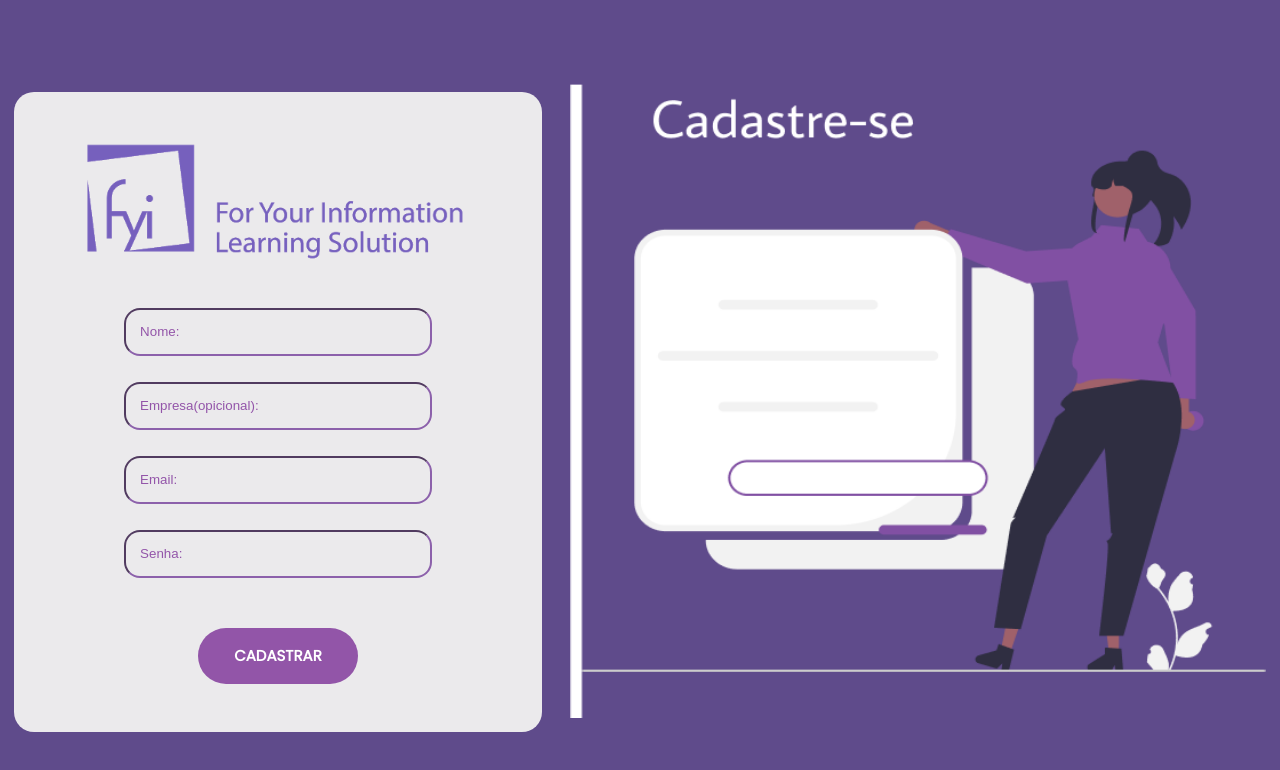
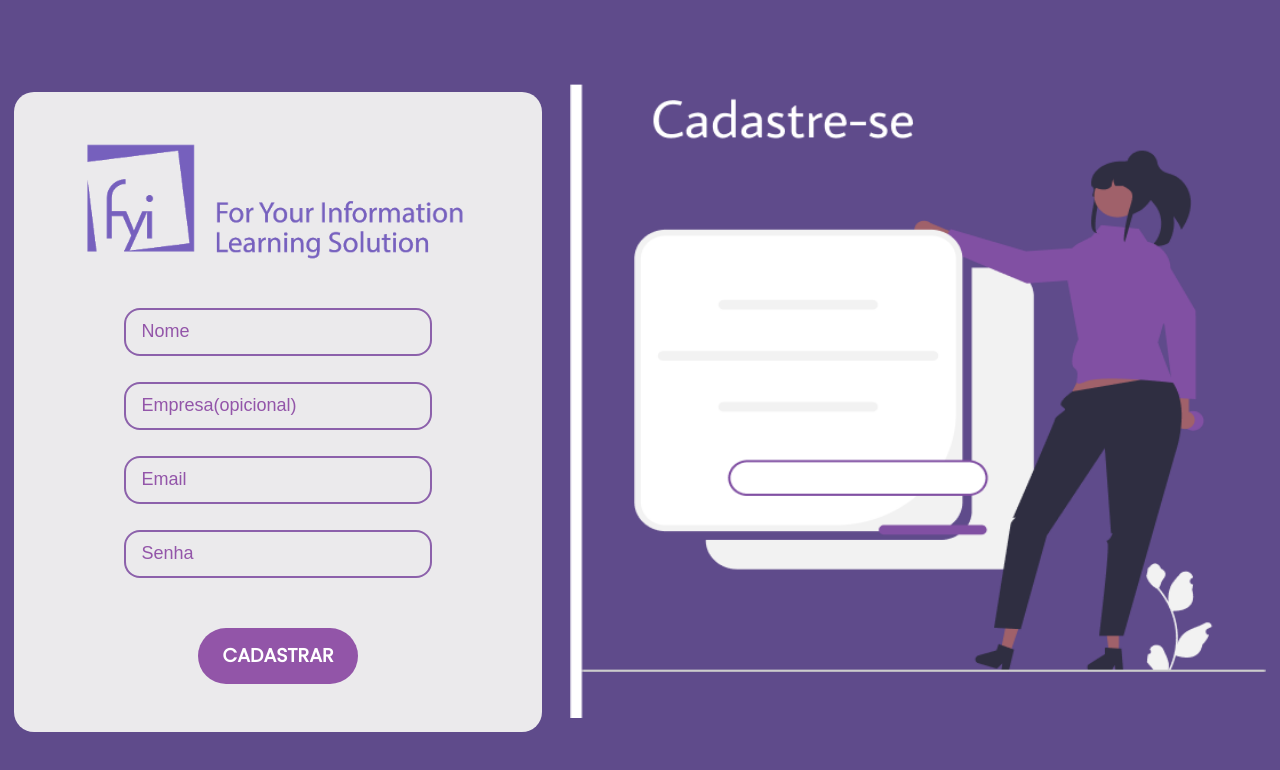
Before and after one commit to fernandopereira25608/FYI-Learning-Solutions, a React (Create React App) app: page /Cadastro in a window 1280 px wide. Shown: the top 770 px of the page. Built offline with nearby package versions, Linux system fonts and the light colour scheme; a web font is replaced by a local one.

Commit message:
ajustes dnv

```diff
--- a/src/Pages/Cadastro/Cadastro.css
+++ b/src/Pages/Cadastro/Cadastro.css
@@ -55,7 +55,9 @@
     width: 24vw;
     padding-left: 10px ;
     border-radius: 2vh ;
+    border: 2px solid #9355A9;
     border-color: rgba(129, 80, 163, 0.89);
+    font-size: 18px;
 }
 
 .cadastro-btn-cadastrar  {
@@ -67,7 +69,7 @@
     font-family: 'Poppins', sans-serif;
     text-transform: uppercase;
     color: white;
-    font-size: 15px ;
+    font-size: 19px ;
     font-weight: bold;
     border: none;
 }
--- a/src/Pages/Cadastro/Cadastro.jsx
+++ b/src/Pages/Cadastro/Cadastro.jsx
@@ -20,19 +20,19 @@ function Cadastro() {
                         <form action="" className='cadastro-form'>
 
                             <div className="cadastro-box-inputs">
-                                <label for=""> </label> <input type="name" name=" nameJ " placeholder=" Nome: " />
+                                <label for=""> </label> <input type="name" name=" nameJ " placeholder=" Nome " />
                             </div>
 
                             <div className="cadastro-box-inputs">
-                                <label for=""> </label> <input type="text" name=" textJ " placeholder=" Empresa(opicional): " />
+                                <label for=""> </label> <input type="text" name=" textJ " placeholder=" Empresa(opicional) " />
                             </div>
 
                             <div className="cadastro-box-inputs">
-                                <label for=""> </label> <input type="email" name=" emailJ " placeholder=" Email: " />
+                                <label for=""> </label> <input type="email" name=" emailJ " placeholder=" Email " />
                             </div>
 
                             <div className="cadastro-box-inputs">
-                                <label for=""> </label> <input type="password" name=" senhaJ " placeholder=" Senha: " />
+                                <label for=""> </label> <input type="password" name=" senhaJ " placeholder=" Senha " />
                             </div>
                             {/* <div className='conteudo'> */}
 
--- a/src/Pages/Contato/index.js
+++ b/src/Pages/Contato/index.js
@@ -41,7 +41,8 @@ const Contato = () => {
                 </span>
               </label>
 
-              <textarea class="contact-form-mensagem" placeholder="Mensagem" ></textarea>
+              <textarea class="contact-form-mensagem" placeholder="Mensagem"  ></textarea>
+
 
 
               <div class="contact-form-content-checkbox">
@@ -67,7 +68,7 @@ const Contato = () => {
 
 
           <div>
-            <iframe src="https://www.google.com/maps/embed?pb=!1m18!1m12!1m3!1d1828.6337891578544!2d-46.65964771469206!3d-23.558831498626542!2m3!1f0!2f0!3f0!3m2!1i1024!2i768!4f13.1!3m3!1m2!1s0x94ce59cd06184701%3A0xc5432b0e1fbb652f!2sAv.%20Paulista%2C%202006%20-%20406%20407%20-%20Bela%20Vista%2C%20S%C3%A3o%20Paulo%20-%20SP%2C%2001310-200!5e0!3m2!1spt-BR!2sbr!4v1649852568387!5m2!1spt-BR!2sbr" width="600" height="450" allowfullscreen="" loading="lazy" referrerpolicy="no-referrer-when-downgrade"></iframe>
+            <iframe src="https://www.google.com/maps/embed?pb=!1m18!1m12!1m3!1d1828.6337891578544!2d-46.65964771469206!3d-23.558831498626542!2m3!1f0!2f0!3f0!3m2!1i1024!2i768!4f13.1!3m3!1m2!1s0x94ce59cd06184701%3A0xc5432b0e1fbb652f!2sAv.%20Paulista%2C%202006%20-%20406%20407%20-%20Bela%20Vista%2C%20S%C3%A3o%20Paulo%20-%20SP%2C%2001310-200!5e0!3m2!1spt-BR!2sbr!4v1649852568387!5m2!1spt-BR!2sbr" width="900" height="600" allowfullscreen="" loading="lazy" referrerpolicy="no-referrer-when-downgrade"></iframe>
           </div>
         </div>
 
--- a/src/Pages/Contato/style.css
+++ b/src/Pages/Contato/style.css
@@ -17,7 +17,7 @@ margin-bottom: 38px;
 
 .contact-contato{
 width: 439px;
-height: 545px;
+height: 621px;
 background-color: #ebeaec;
 border-radius: 30px;
 display: flex;
@@ -25,7 +25,7 @@ flex-direction: column;
 justify-content: center;
 align-items: center;
 margin-top: 4%;
-margin-left: 202px;
+margin-left: 200px;
 margin-bottom: 4%;
 
 
@@ -58,7 +58,7 @@ margin-bottom: 30px;
 .contact-label-form{
 width: 100%;
 max-width: 328px;
-height: 50px;
+height: 76px;
 border-radius: 30px;
 border: 1px solid #9355A9;
 display: flex;
@@ -78,7 +78,7 @@ border: none;
 background-color: #ebeaec;
 outline: 0;
 color: #9355A9;
-font-size: 16px;
+font-size: 18px;
 
 }
 
@@ -94,12 +94,15 @@ border: 1px solid #9355A9;
 outline: 0;
 font-size: 20px;
 margin-bottom: 16px;
-font-family: 'Courier New', Courier, monospace;
+font-family: 'Times New Roman', Times, serif;
+font-size: 20px;
+resize: none;
 }
 
 .contact-form-mensagem::placeholder
 {
     font-family: 'Times New Roman', Times, serif;
+    font-size: 20px;
 }
 
 input::placeholder{
@@ -123,7 +126,7 @@ gap: 3px;
 font-size: 10px;
 display: flex;
 flex-direction: column;
-
+font-size: 13px;
 
 }
 
@@ -159,4 +162,7 @@ text-transform: uppercase;
 
 .map{
     display: flex;
+
+
+
 }
--- a/src/Pages/InfoEmpresa/style.css
+++ b/src/Pages/InfoEmpresa/style.css
@@ -12,7 +12,7 @@
   background-color: #8150A3;
   padding: 0 40px;
   width: 100%;
-  max-width: 1200px;
+  max-width: 1400px;
   margin: 30px auto;
 
 }
--- a/src/Pages/Login/login.css
+++ b/src/Pages/Login/login.css
@@ -60,7 +60,9 @@
     width: 22vw;
     padding-left: 10px ;
     border-radius: 2vh ;
-    border-color: rgba(129, 80, 163, 0.89);
+    border: 2px solid #9355A9;
+    border-top-color:rgba(129, 80, 163, 0.89);
+    font-size: 18px;
 }
 
 .login-box-inputs h3{
@@ -80,7 +82,7 @@
     font-family: 'Poppins', sans-serif;
     text-transform: uppercase;
     color: white;
-    font-size: 15px ;
+    font-size: 19px ;
     font-weight: bold;
     border: none;
 }
--- a/src/Pages/Login/login.jsx
+++ b/src/Pages/Login/login.jsx
@@ -24,11 +24,11 @@ function Login() {
 
 
                             <div className="login-box-inputs">
-                                <label for=""> </label> <input type="email" name=" emailJ " placeholder=" Email: " />
+                                <label for=""> </label> <input type="email" name=" email " placeholder=" Email: " />
                             </div>
 
                             <div className="login-box-inputs">
-                                <label for=""> </label> <input type="password" name=" senhaJ " placeholder=" Senha: " />
+                                <label for=""> </label> <input type="password" name=" senha " placeholder=" Senha: " />
                             </div>
                             {/* <div className='conteudo'> */}
                             <div class="login-text">
```
